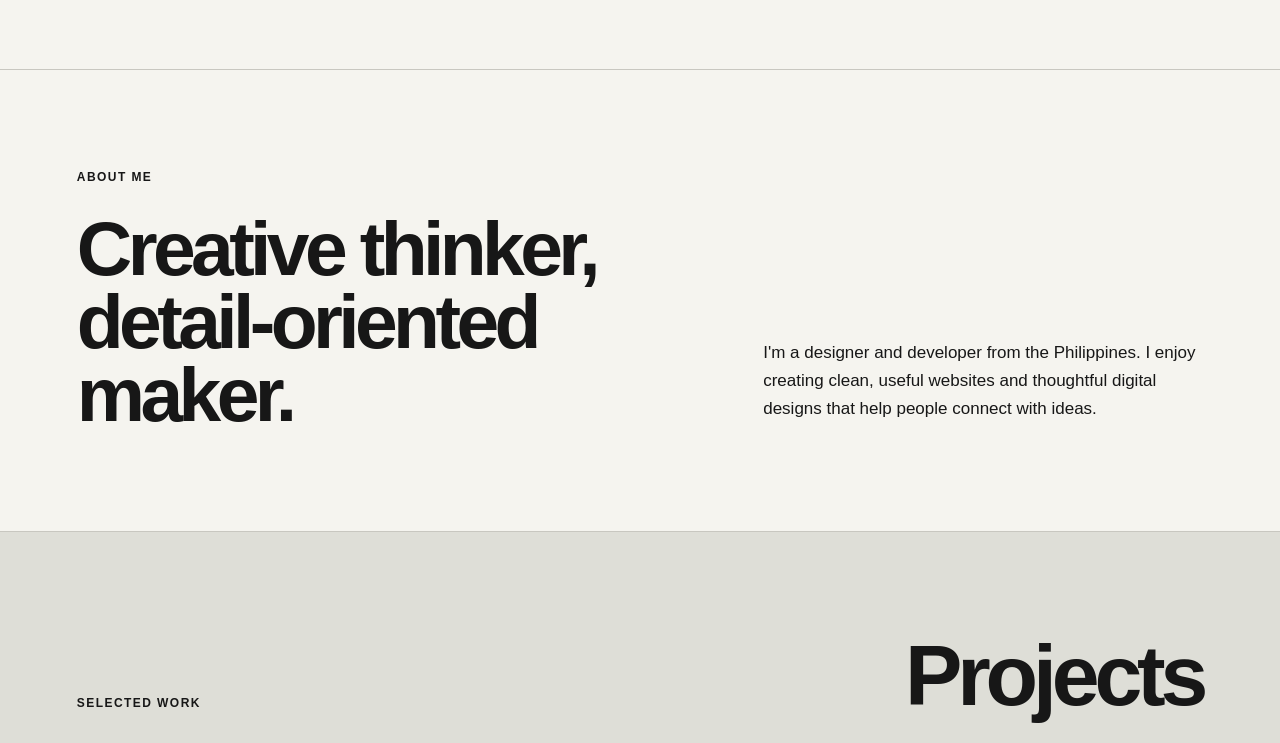
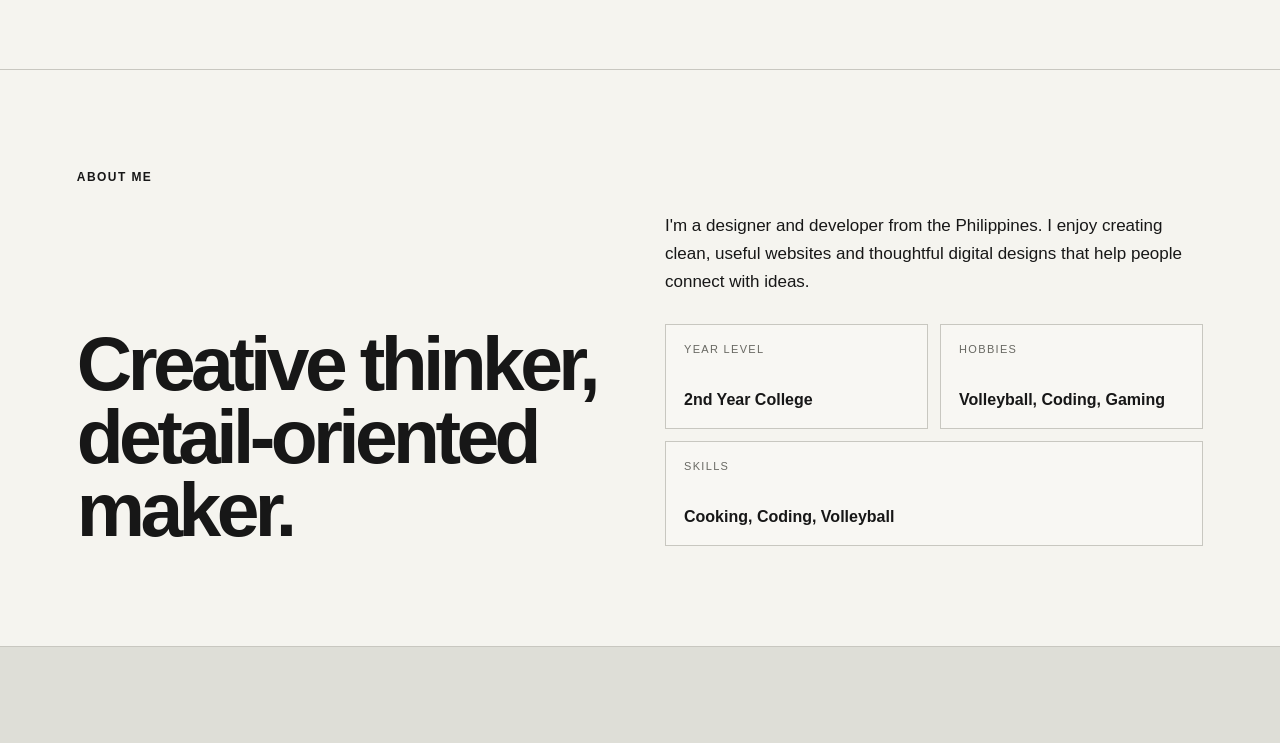
Before and after one commit to eugenjuarez12-max/JUAREZ-project-1, a plain HTML site: page index.html in a window 1280 px wide. Shown: the part 668-1411 px from the top of the page. Drawn offline with Linux system fonts and the light colour scheme.

Commit message:
adding hobbies and skills

```diff
--- a/index.html
+++ b/index.html
@@ -34,11 +34,28 @@
         <p class="label">About me</p>
         <div class="about-content">
           <h2>Creative thinker,<br />detail-oriented maker.</h2>
-          <p>
-            I'm a designer and developer from the Philippines. I enjoy creating
-            clean, useful websites and thoughtful digital designs that help
-            people connect with ideas.
-          </p>
+          <div class="about-details">
+            <p>
+              I'm a designer and developer from the Philippines. I enjoy creating
+              clean, useful websites and thoughtful digital designs that help
+              people connect with ideas.
+            </p>
+
+            <div class="details-grid">
+              <div class="detail-card">
+                <span>Year level</span>
+                <strong>2nd Year College</strong>
+              </div>
+              <div class="detail-card">
+                <span>Hobbies</span>
+                <strong>Volleyball, Coding, Gaming</strong>
+              </div>
+              <div class="detail-card">
+                <span>Skills</span>
+                <strong>Cooking, Coding, Volleyball</strong>
+              </div>
+            </div>
+          </div>
         </div>
       </section>
 
--- a/style.css
+++ b/style.css
@@ -143,12 +143,49 @@ a {
   letter-spacing: -0.06em;
 }
 
-.about-content > p {
-  max-width: 440px;
+.about-details {
+  max-width: 560px;
   justify-self: end;
+}
+
+.about-details > p {
   margin: 0 0 8px;
   font-size: 17px;
   line-height: 1.65;
+}
+
+.details-grid {
+  display: grid;
+  grid-template-columns: repeat(2, minmax(0, 1fr));
+  gap: 12px;
+  margin-top: 28px;
+}
+
+.detail-card {
+  min-height: 105px;
+  border: 1px solid var(--line);
+  padding: 18px;
+  display: flex;
+  flex-direction: column;
+  justify-content: space-between;
+  background: rgba(255, 255, 255, 0.25);
+}
+
+.detail-card:last-child {
+  grid-column: 1 / -1;
+}
+
+.detail-card span {
+  font-size: 11px;
+  text-transform: uppercase;
+  letter-spacing: 0.12em;
+  color: #686862;
+}
+
+.detail-card strong {
+  margin-top: 18px;
+  font-size: 16px;
+  line-height: 1.35;
 }
 
 .work {
@@ -342,7 +379,7 @@ footer {
     grid-template-columns: 1fr;
   }
 
-  .about-content > p {
+  .about-details {
     justify-self: start;
   }
 
```
